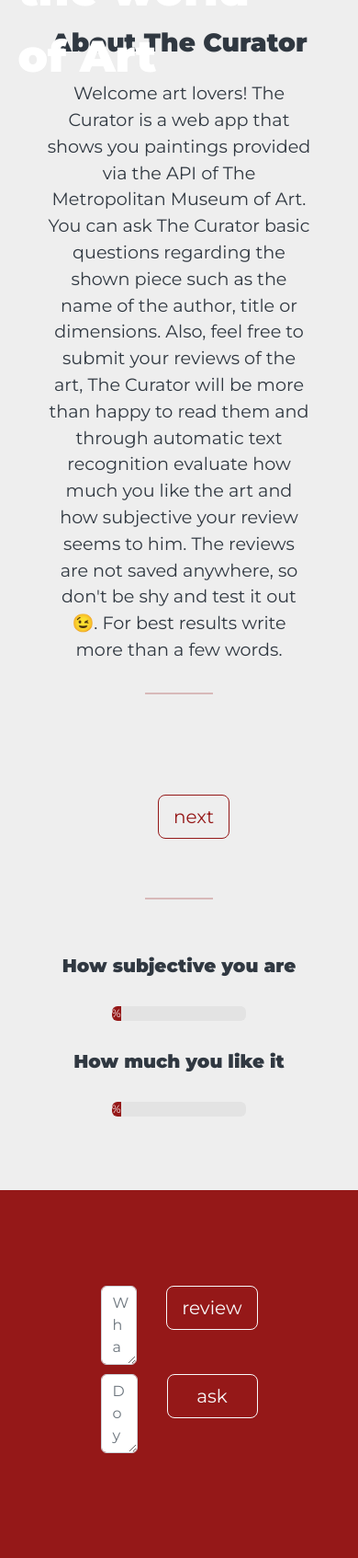
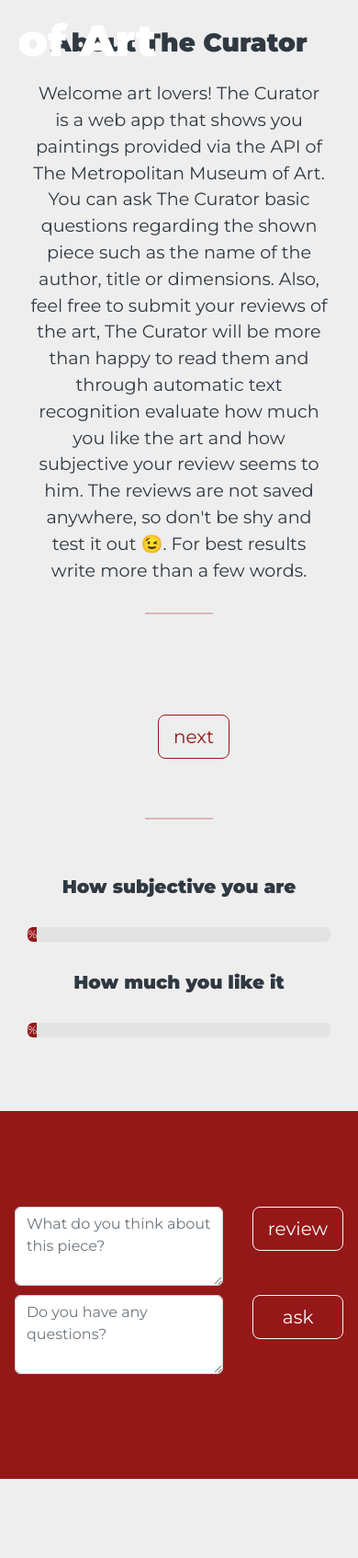
Before and after one commit to sedlacekradek/TheCurator, a Flask app: template templates/index.html in a window 390 px wide. Shown: the part 794-2488 px from the top of the page at 92% size. After the commit the page ends 2402 px from the top, so only its background shows below. Run offline with Flask 2, Linux system fonts and the light colour scheme; the template is opened without the code that fills it, so the values that code supplies are empty; some libraries are stand-ins or nearby versions.

Commit message:
nltk punkt fix; responsiveness fix

```diff
--- a/chatbot.py
+++ b/chatbot.py
@@ -1,4 +1,3 @@
-import nltk
 import numpy as np
 import tflearn
 import random
@@ -6,7 +5,8 @@
 import tensorflow as tf
 from nltk.stem.lancaster import LancasterStemmer
 stemmer = LancasterStemmer()
-
+import nltk
+nltk.download('punkt')
 
 ### DATA TO LISTS ###
 data = intents.give_intents()
--- a/main.py
+++ b/main.py
@@ -4,6 +4,7 @@
 from flask import Flask, session, render_template, request
 import secrets
 
+# todo 1) responsiveness - forms width 2) nltk libraries deploy
 
 ## CONSTANTS ###
 FIND_PAINTING_API = 'https://collectionapi.metmuseum.org/public/collection/v1/search?isHighlight=true&departmentId=11&q=""'
@@ -127,12 +128,12 @@
         picture_big=session["image_pic_big"])
 
 
-## TO TEST LOCALLY ###
+# # TO TEST LOCALLY ###
 # if __name__ == "__main__":
 #     from waitress import serve
 #     print("localhost:8080")
 #     serve(app, host='0.0.0.0', port=8080)
 
-
+#
 if __name__ == "__main__":
     app.run(debug=True)
--- a/static/css/styles.css
+++ b/static/css/styles.css
@@ -167,6 +167,7 @@
 
 .review-form {
     margin: auto;
+    max-width: 60%;
 }
 
 .review-text:focus {
@@ -179,6 +180,7 @@
   display: flex;
 }
 
+
 /*****RESPONSIVENESS*****/
 
 /*1800*/
@@ -188,6 +190,14 @@
     top: 15%;
     left: 8%;
     font-size: 6rem;
+}
+
+.about-row {
+    width: 55%;
+}
+
+.bar-section {
+    width: 55%;
 }
 
 /*990*/
@@ -204,41 +214,47 @@
 }
 
 .about-row {
-    margin-top: 2rem;
-    width: 70%;
-    margin-left: auto;
-    margin-right: auto;
+    width: 60%;
 }
 
-.painting-image {
-    max-width: 70%;
-}
-
-/*500*/
-@media (max-width: 500px) {
-.welcome {
-    position: absolute;
-    top: 80%;
-    left: 5%;
-    font-size: 3rem;
-}
-
-video {
-    object-position: 45% 20%;
-}
-
-.about-row {
-    margin-top: 2rem;
-    width: 85%;
-    margin-left: auto;
-    margin-right: auto;
+.bar-section {
+    width: 60%;
 }
 
 .painting-image {
     max-width: 90%;
 }
 
+.review-form {
+    max-width: 90%;
+}
 
+/*500*/
+@media (max-width: 500px) {
+.welcome {
+    top: 78%;
+    left: 5%;
+    font-size: 3rem;
+}
 
+video {
+    object-position: 40% 20%;
+}
+
+.about-row {
+    width: 95%;
+}
+
+.bar-section {
+    width: 90%;
+}
+
+.painting-image {
+    max-width: 95%;
+}
+
+.review-form {
+    max-width: 98%;
+}
 
 }
--- a/templates/answer.html
+++ b/templates/answer.html
@@ -1,2 +1,2 @@
  <textarea name="question-text" placeholder="Do you have any questions?" rows="3"
-                          style="height:100%; width:100%;" class="form-control review-text" id="question">{{ answer }}</textarea>
+                          style="height:100%" class="form-control review-text" id="question">{{ answer }}</textarea>
--- a/templates/index.html
+++ b/templates/index.html
@@ -36,7 +36,7 @@
     <!-- video section -->
     <div class="row">
         <div class="col-lg-12 col-md-12 col-sm-12 video-col">
-            <video src="{{ url_for ('static', filename='video/greek.mp4') }}" autoplay muted loop></video>
+            <video src="{{ url_for ('static', filename='video/greek.mp4') }}" autoplay muted playsinline loop></video>
             <div class="welcome">
                 Discover<br>
                 the world<br>
@@ -99,7 +99,7 @@
 
     <!-- input section -->
     <div class="row input-row">
-        <div class="form-floating w-50 review-form">
+        <div class="review-form">
             <form id="review-form"
                   action="/evaluate"
                   method="post"
@@ -107,8 +107,8 @@
                   hx-target="#bar-section"
                   class="form-inline">
 
-                <textarea name="review-text" placeholder="What do you think about this piece?." rows="3"
-                          style="height:100%; width:100%;" class="form-control review-text" id="review"></textarea>
+                <textarea name="review-text" placeholder="What do you think about this piece?" rows="3"
+                          style="height:100%;" class="form-control review-text" id="review"></textarea>
                 <button id="my-btn" type="submit" class="btn btn-outline-light btn-lg">review</button>
             </form>
 
@@ -121,7 +121,7 @@
                   class="form-inline">
 
                 <textarea name="question-text" placeholder="Do you have any questions?" rows="3"
-                          style="height:100%; width:100%;" class="form-control review-text" id="question"></textarea>
+                          style="height:100%" class="form-control review-text" id="question"></textarea>
                 <button id="my-btn2" type="submit" class="btn btn-outline-light btn-lg">&nbsp;&nbsp;&nbsp;ask&nbsp;&nbsp;&nbsp;</button>
             </form>
 
```
Also changed, not shown: requirements.txt (+8 -7 lines).
